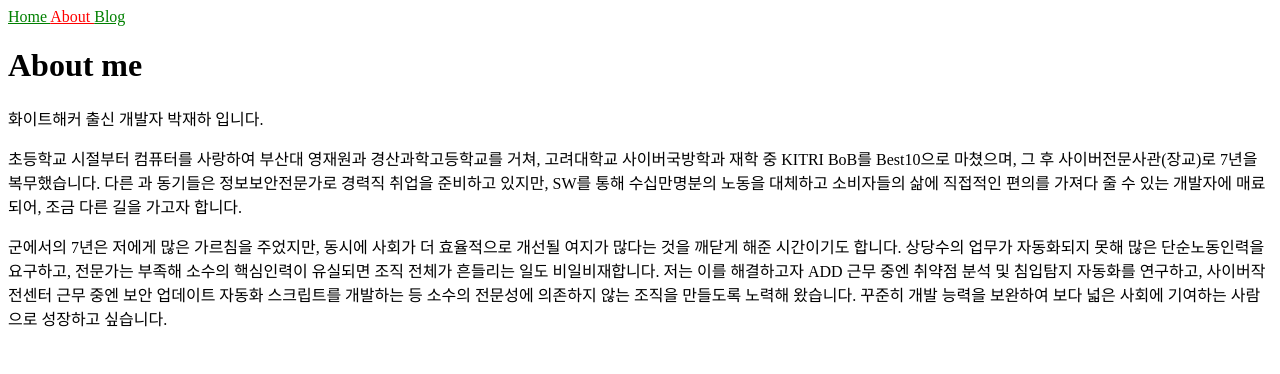
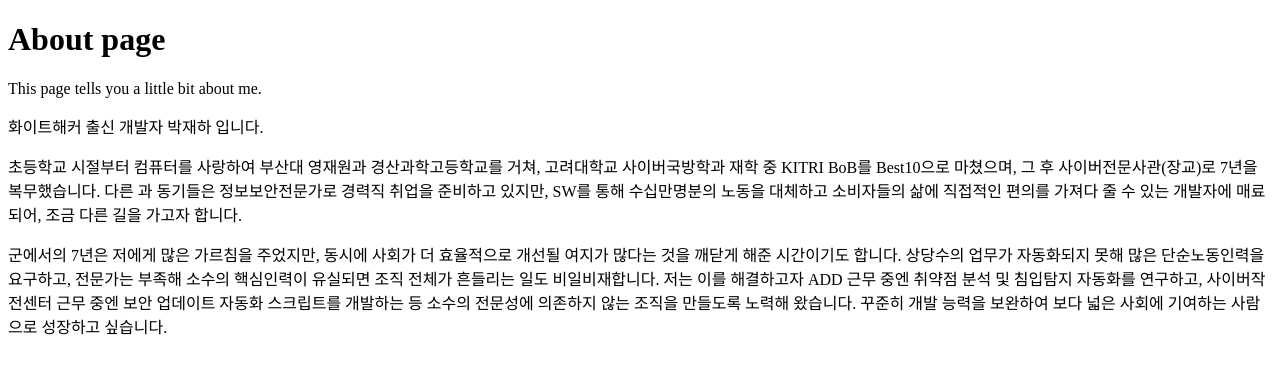
Before and after one commit to qkrwogk/qkrwogk.github.io, a Jekyll site: the page built from about.md, in a window 1280 px wide. Shown: the top 374 px of the page. Built offline with Jekyll 4.4.1, drawn with Linux system fonts in a browser that asks for light colours.

Commit message:
4. layouts : _layout 경로에 .md/.html을 렌더하기 위한 레이아웃 생성
- layout 경로에 default.html 추가하여 .md/html 렌더시 템플레이팅

```diff
--- a/_layouts/default.html
+++ b/_layouts/default.html
@@ -9,7 +9,7 @@
     {% seo %}
 </head>
 <body>
-    {% include navigation.html %}
+    <!-- {% include navigation.html %} -->
     {{ content }}
 </body>
 </html>
--- a/about.md
+++ b/about.md
@@ -3,7 +3,9 @@ layout: default
 title: About
 ---
 
-# About me
+# About page
+
+This page tells you a little bit about me.
 
 화이트해커 출신 개발자 박재하 입니다.
 
```
Also changed, not shown: README.md.
